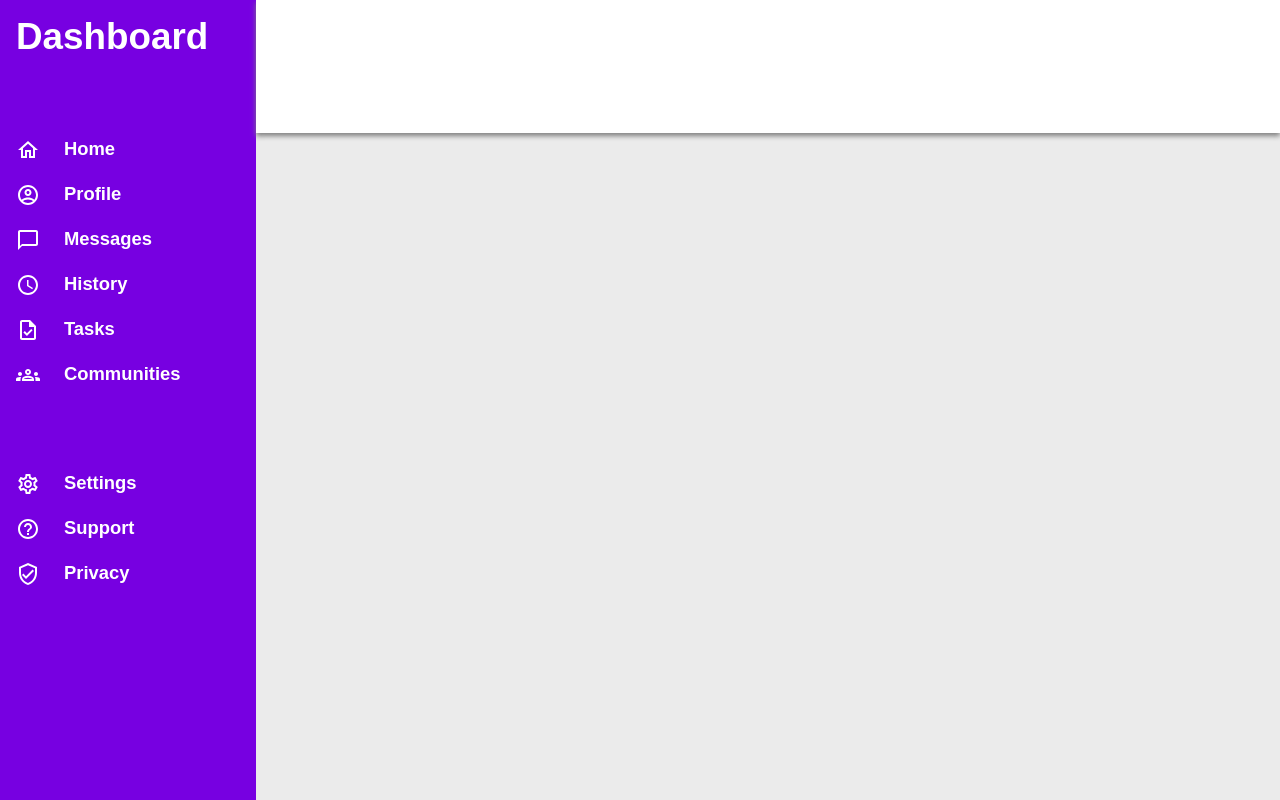
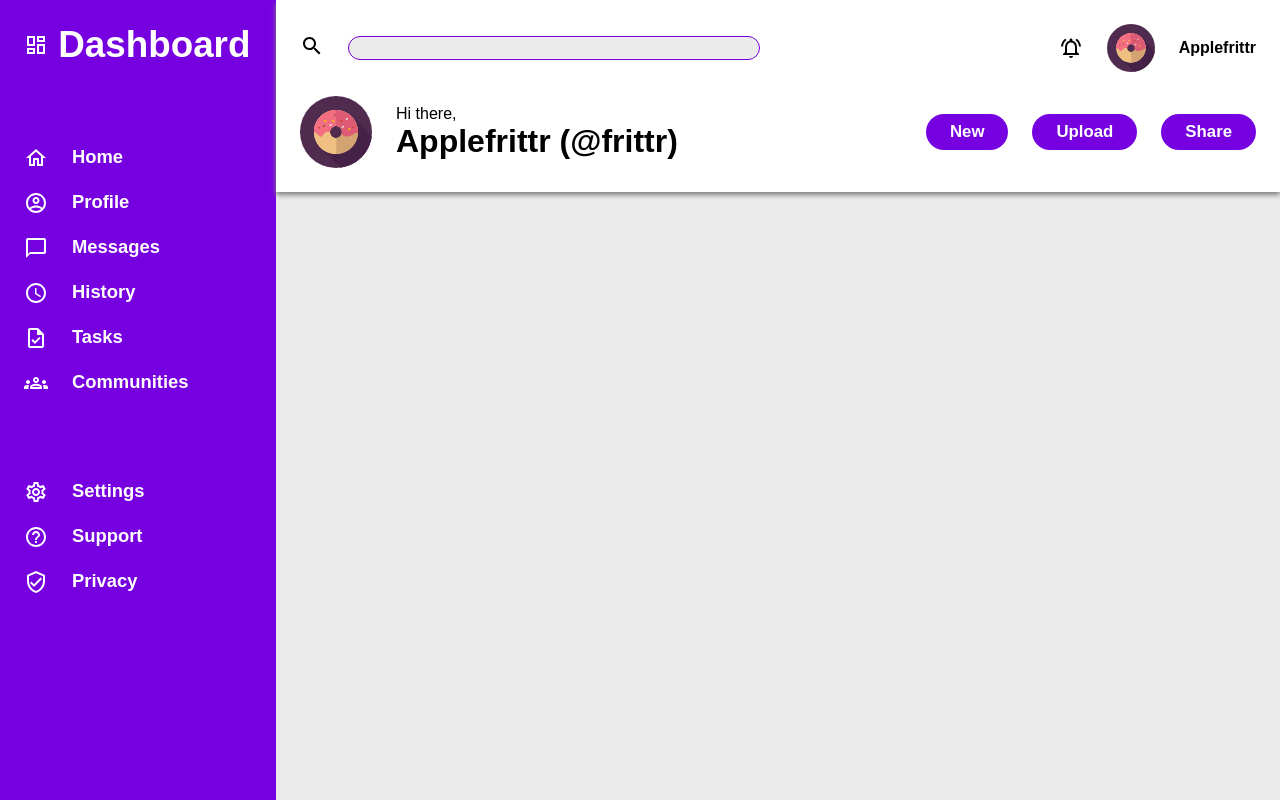
Before and after one commit to Applefrittr/dashboard, a plain HTML site: page index.html in a window 1280 px wide. Drawn offline with Linux system fonts and the light colour scheme.

Commit message:
header layout and assets complete

```diff
--- a/index.html
+++ b/index.html
@@ -11,20 +11,20 @@
 <body>
     <div class="container">
         <div class="sidebar">
-            <h1>Dashboard</h1>
+            <h1><img src="icons/dashboard.svg" alt="dashboard">  Dashboard</h1>
             <div class="links">
                 <ul>
-                    <li><img src="icons/home.svg" alt=""></li>
+                    <li><img src="icons/home.svg" alt="home icon"></li>
                     <li>Home</li>
-                    <li><img src="icons/account.svg" alt=""></li>
+                    <li><img src="icons/account.svg" alt="profile"></li>
                     <li>Profile</li>
-                    <li><img src="icons/chat.svg" alt=""></li>
+                    <li><img src="icons/chat.svg" alt="chat bubble"></li>
                     <li>Messages</li>
-                    <li><img src="icons/time.svg" alt=""></li>
+                    <li><img src="icons/time.svg" alt="history"></li>
                     <li>History</li>
-                    <li><img src="icons/task.svg" alt=""></li>
+                    <li><img src="icons/task.svg" alt="tasks"></li>
                     <li>Tasks</li>
-                    <li><img src="icons/group.svg" alt=""></li>
+                    <li><img src="icons/group.svg" alt="community"></li>
                     <li>Communities</li>
                 </ul>
             </div>
@@ -41,6 +41,25 @@
 
         </div>
         <div class="header">
+            <div class="header-tools">
+                <label for="search"><img src="icons/searchB.svg" alt="search"></label>
+                <input type="search" id="search">
+                <img src="icons/notificationB.svg" alt="">
+                <img src="icons/donut.svg" alt="donut" id="profile-pic">
+                <div>Applefrittr</div>
+            </div>
+            <div class="header-wrapper">
+                <div class="header-profile">
+                    <img src="icons/donut.svg" alt="donut">
+                    <div class="greeting">Hi there,</div>
+                    <div class="user-name">Applefrittr (@frittr)</div>
+                </div>
+                <div class="buttons">
+                    <button>New</button>
+                    <button>Upload</button>
+                    <button>Share</button>
+                </div>
+            </div>
 
         </div>
         <div class="main-content">
--- a/style.css
+++ b/style.css
@@ -12,7 +12,7 @@ ul li   {
 .container  {
     height: 100vh;
     display: grid;
-    grid-template-columns: 1fr 4fr;
+    grid-template-columns: minmax(276px, 1fr) 4fr;
     grid-template-rows: 1fr 5fr;
 }
 
@@ -21,7 +21,7 @@ ul li   {
     grid-column: 1 / 2;
     grid-row: 1 / 3;
     color: white;
-    padding: 16px;
+    padding: 24px;
     font-size: 1.15rem;
     font-weight: bold;
     display: flex;
@@ -46,8 +46,85 @@ ul li   {
     background-color: white;
     box-shadow: 0 3px 5px gray;
     z-index: 0;
+    padding: 24px;
+    display: flex;
+    flex-direction: column;
+    gap: 24px;
 }
 
+.header-tools   {
+    display: grid;
+    grid-template-columns: auto 1fr auto auto auto;
+    gap: 24px;
+    align-items: center;
+    font-weight: bold;
+}
+
+.header-tools input[type=search]    {
+    appearance: none;
+    width: 60%;
+    border: 1px solid rgb(119, 0, 225);
+    background-color: rgb(235, 235, 235);
+    border-radius: 24px;
+    height: 24px;
+}
+
+.header-wrapper {
+    display: grid;
+    grid-template-columns: 4fr 1fr;
+    align-items: center;
+}
+
+.header-tools #profile-pic   {
+    width: 48px;
+    height: auto;
+}
+
+.header-profile     {
+    display: grid;
+    grid-template-columns: 72px 50%;
+    grid-template-rows: auto auto;
+    column-gap: 24px;
+}
+
+.header-profile img {
+    grid-row: 1 / 3;
+}
+
+.header-profile .greeting   {
+    font-size: 1rem;
+    align-self: end;
+}
+
+.header-profile .user-name   {
+    grid-column: 2 / 3;
+    font-size: 2rem;
+    font-weight: bold;
+}
+
+.buttons    {
+    display: grid;
+    grid-template-columns: repeat(3, 1fr);
+    gap: 24px;
+}
+
+.buttons button {
+    padding: 8px 24px;
+    border-radius: 24px;
+    border: none;
+    background-color: rgb(119, 0, 225);
+    color: white;
+    font-weight: bold;
+    font-size: 1.05rem;
+}
+
+.buttons button:hover   {
+    background-color: rgb(95, 0, 200);
+}
+
+.buttons button:active   {
+    background-color: rgb(70, 1, 153);
+}
 .main-content  {
     background-color: rgb(235, 235, 235);
 }
```
Also changed, not shown: icons/dashboard.svg (added), icons/donut.svg (added), icons/notification.svg (added), icons/notificationB.svg (added), icons/search.svg (added), icons/searchB.svg (added), icons/test.svg (added).
